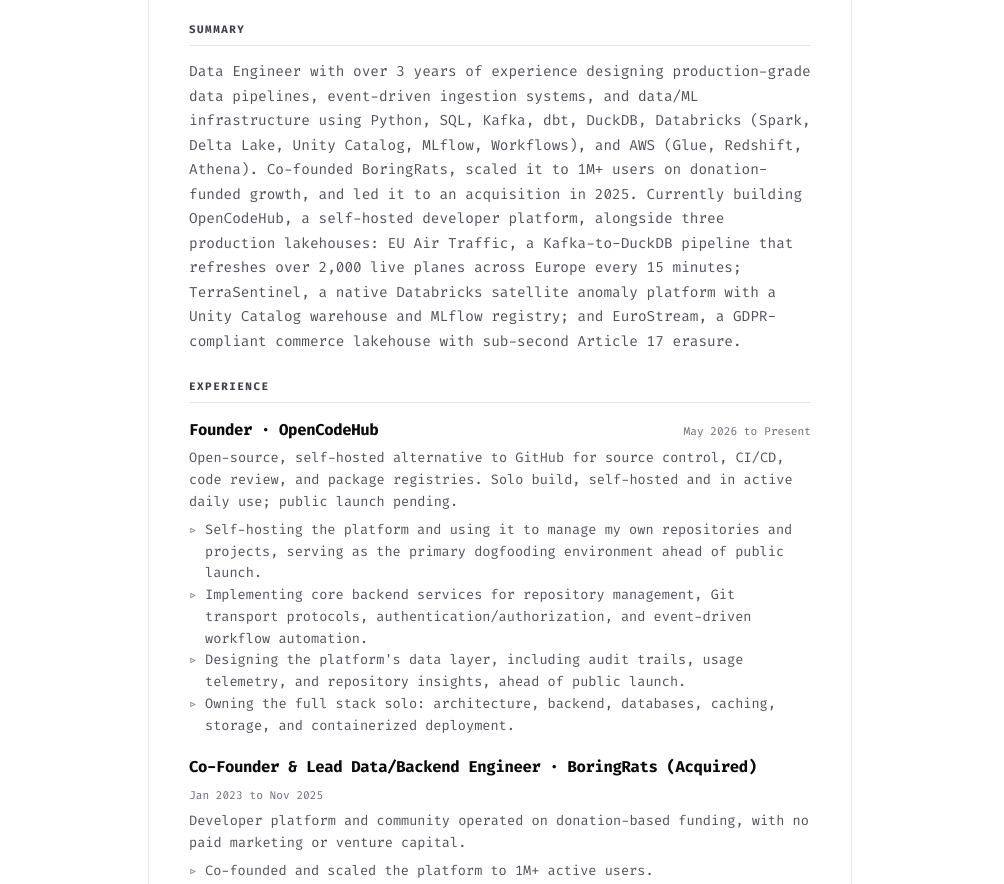
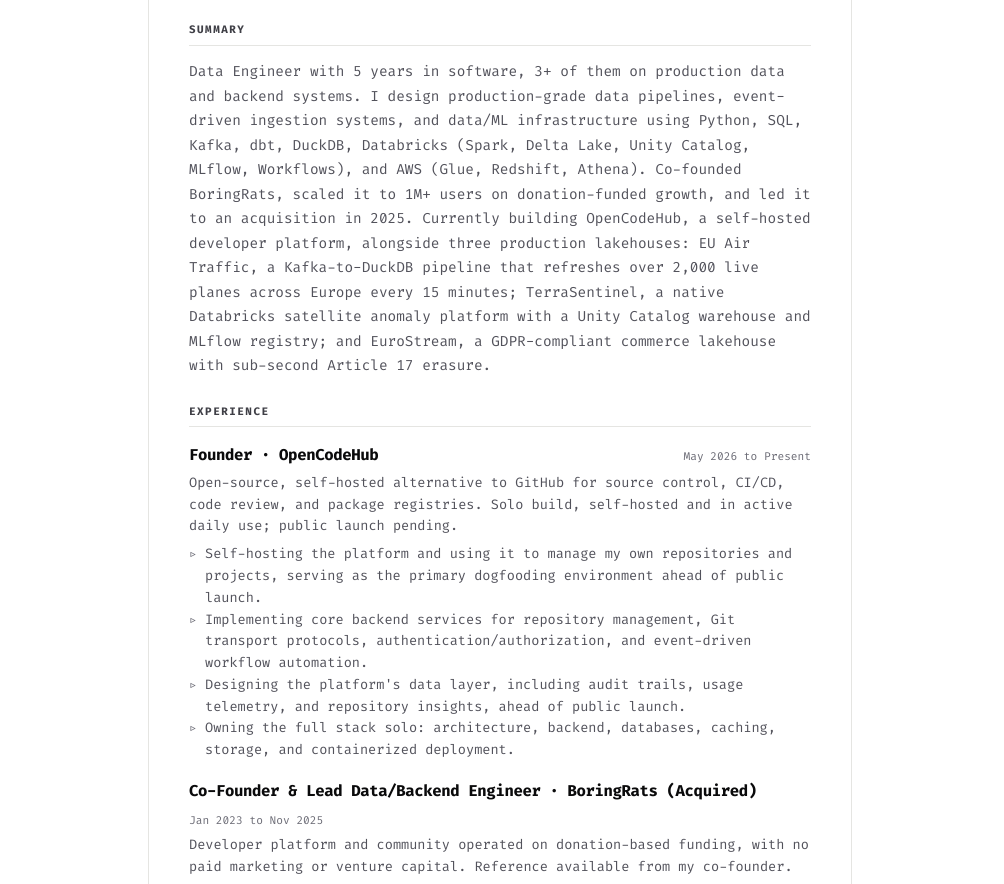
Before and after one commit to swadhinbiswas/swadhinbiswas, an Astro site: page /cv in a window 1280 px wide. Shown: the part 388-1272 px from the top of the page, 276-1280 px from the left. Built offline with nearby package versions, Linux system fonts and the light colour scheme; Astro itself is replaced by a stand-in of ours; some packages are replaced by stand-ins of ours; no server answers; the database is empty.

Commit message:
fix(profile): consistent experience line + BoringRats reference
- apply one honest line everywhere: '5 years in software, 3+ of them on
  production data and backend systems' (CV, LaTeX/PDF, README at-a-glance)
- add 'Reference available from my co-founder' to the BoringRats entry
- recompile the CV PDF

```diff
--- a/src/pages/cv.astro
+++ b/src/pages/cv.astro
@@ -15,7 +15,7 @@ const contacts = [
 ];
 
 const summary =
-  "Data Engineer with over 3 years of experience designing production-grade data pipelines, event-driven ingestion systems, and data/ML infrastructure using Python, SQL, Kafka, dbt, DuckDB, Databricks (Spark, Delta Lake, Unity Catalog, MLflow, Workflows), and AWS (Glue, Redshift, Athena). Co-founded BoringRats, scaled it to 1M+ users on donation-funded growth, and led it to an acquisition in 2025. Currently building OpenCodeHub, a self-hosted developer platform, alongside three production lakehouses: EU Air Traffic, a Kafka-to-DuckDB pipeline that refreshes over 2,000 live planes across Europe every 15 minutes; TerraSentinel, a native Databricks satellite anomaly platform with a Unity Catalog warehouse and MLflow registry; and EuroStream, a GDPR-compliant commerce lakehouse with sub-second Article 17 erasure.";
+  "Data Engineer with 5 years in software, 3+ of them on production data and backend systems. I design production-grade data pipelines, event-driven ingestion systems, and data/ML infrastructure using Python, SQL, Kafka, dbt, DuckDB, Databricks (Spark, Delta Lake, Unity Catalog, MLflow, Workflows), and AWS (Glue, Redshift, Athena). Co-founded BoringRats, scaled it to 1M+ users on donation-funded growth, and led it to an acquisition in 2025. Currently building OpenCodeHub, a self-hosted developer platform, alongside three production lakehouses: EU Air Traffic, a Kafka-to-DuckDB pipeline that refreshes over 2,000 live planes across Europe every 15 minutes; TerraSentinel, a native Databricks satellite anomaly platform with a Unity Catalog warehouse and MLflow registry; and EuroStream, a GDPR-compliant commerce lakehouse with sub-second Article 17 erasure.";
 
 const experience = [
   {
@@ -34,7 +34,7 @@ const experience = [
     role: "Co-Founder & Lead Data/Backend Engineer",
     company: "BoringRats (Acquired)",
     dates: "Jan 2023 to Nov 2025",
-    desc: "Developer platform and community operated on donation-based funding, with no paid marketing or venture capital.",
+    desc: "Developer platform and community operated on donation-based funding, with no paid marketing or venture capital. Reference available from my co-founder.",
     bullets: [
       "Co-founded and scaled the platform to 1M+ active users.",
       "Owned the data and backend stack end to end, building real-time event ingestion pipelines, the analytics warehouse, and production infrastructure.",
```
Also changed, not shown: readme.md, 2 other files.
